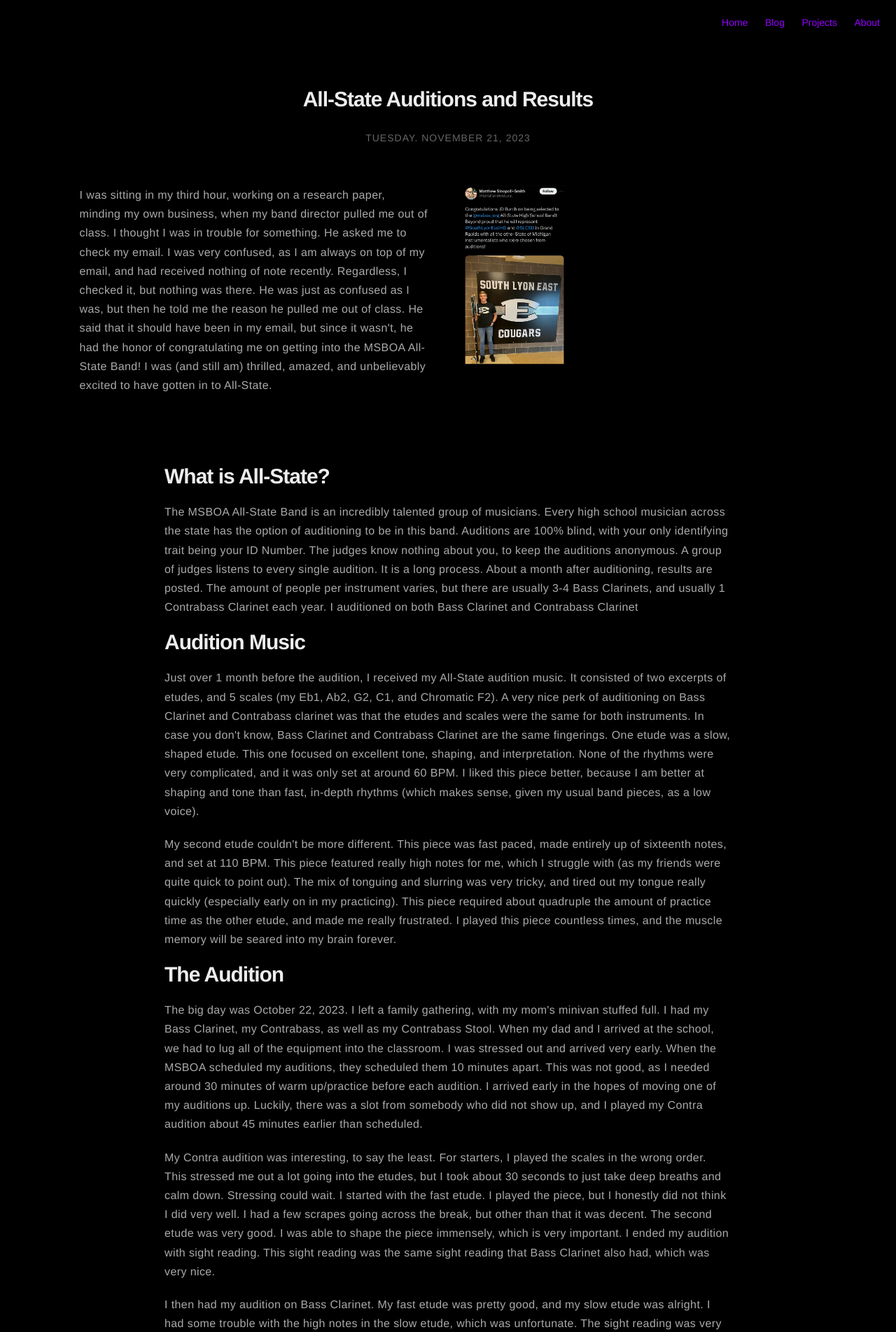
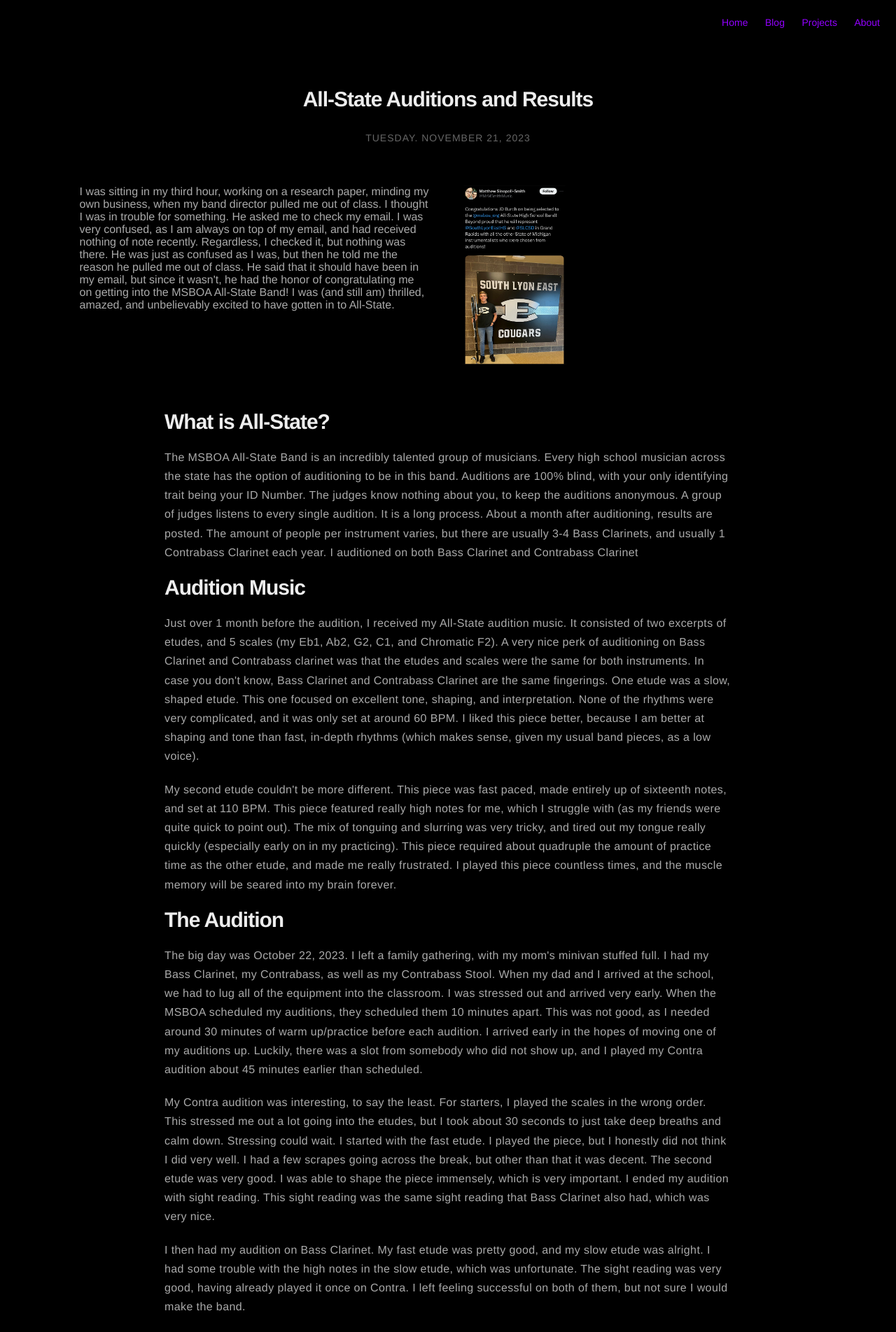
Before and after one commit to JDBurchHuzzah/jdburchhuzzah.github.io, a Jekyll site: the page built from _posts/2023-11-20-All-State.markdown, in a window 1280 px wide. Shown: the top 1904 px of the page at 70% size. Built offline with Jekyll 4.4.1, drawn with Linux system fonts in a browser that asks for light colours; nearby versions of some CDN libraries.

Commit message:
Update 2023-11-20-All-State.markdown

```diff
--- a/_posts/2023-11-20-All-State.markdown
+++ b/_posts/2023-11-20-All-State.markdown
@@ -9,15 +9,17 @@
 description: My experience with the audition process and getting into the MSBOA All-State Band
 ---
 
+<p>
 <div class="side-by-side">
     <div class="toleft">
-        <p>I was sitting in my third hour, working on a research paper, minding my own business, when my band director pulled me out of class. I thought I was in trouble for something. He asked me to check my email. I was very confused, as I am always on top of my email, and had received nothing of note recently. Regardless, I checked it, but nothing was there. He was just as confused as I was, but then he told me the reason he pulled me out of class. He said that it should have been in my email, but since it wasn't, he had the honor of congratulating me on getting into the MSBOA All-State Band! I was (and still am) thrilled, amazed, and unbelievably excited to have gotten in to All-State.</p>
+        I was sitting in my third hour, working on a research paper, minding my own business, when my band director pulled me out of class. I thought I was in trouble for something. He asked me to check my email. I was very confused, as I am always on top of my email, and had received nothing of note recently. Regardless, I checked it, but nothing was there. He was just as confused as I was, but then he told me the reason he pulled me out of class. He said that it should have been in my email, but since it wasn't, he had the honor of congratulating me on getting into the MSBOA All-State Band! I was (and still am) thrilled, amazed, and unbelievably excited to have gotten in to All-State.
     </div>
 
     <div class="toright">
         <img class="image" src="/assets/images/contrabass.jpg" style="max-width:30%; margin: auto">
     </div>
 </div>
+</p>
 
 # What is All-State?
 <p>The MSBOA All-State Band is an incredibly talented group of musicians. Every high school musician across the state has the option of auditioning to be in this band. Auditions are 100% blind, with your only identifying trait being your ID Number. The judges know nothing about you, to keep the auditions anonymous. A group of judges listens to every single audition. It is a long process. About a month after auditioning, results are posted. The amount of people per instrument varies, but there are usually 3-4 Bass Clarinets, and usually 1 Contrabass Clarinet each year. I auditioned on both Bass Clarinet and Contrabass Clarinet</p>
```
